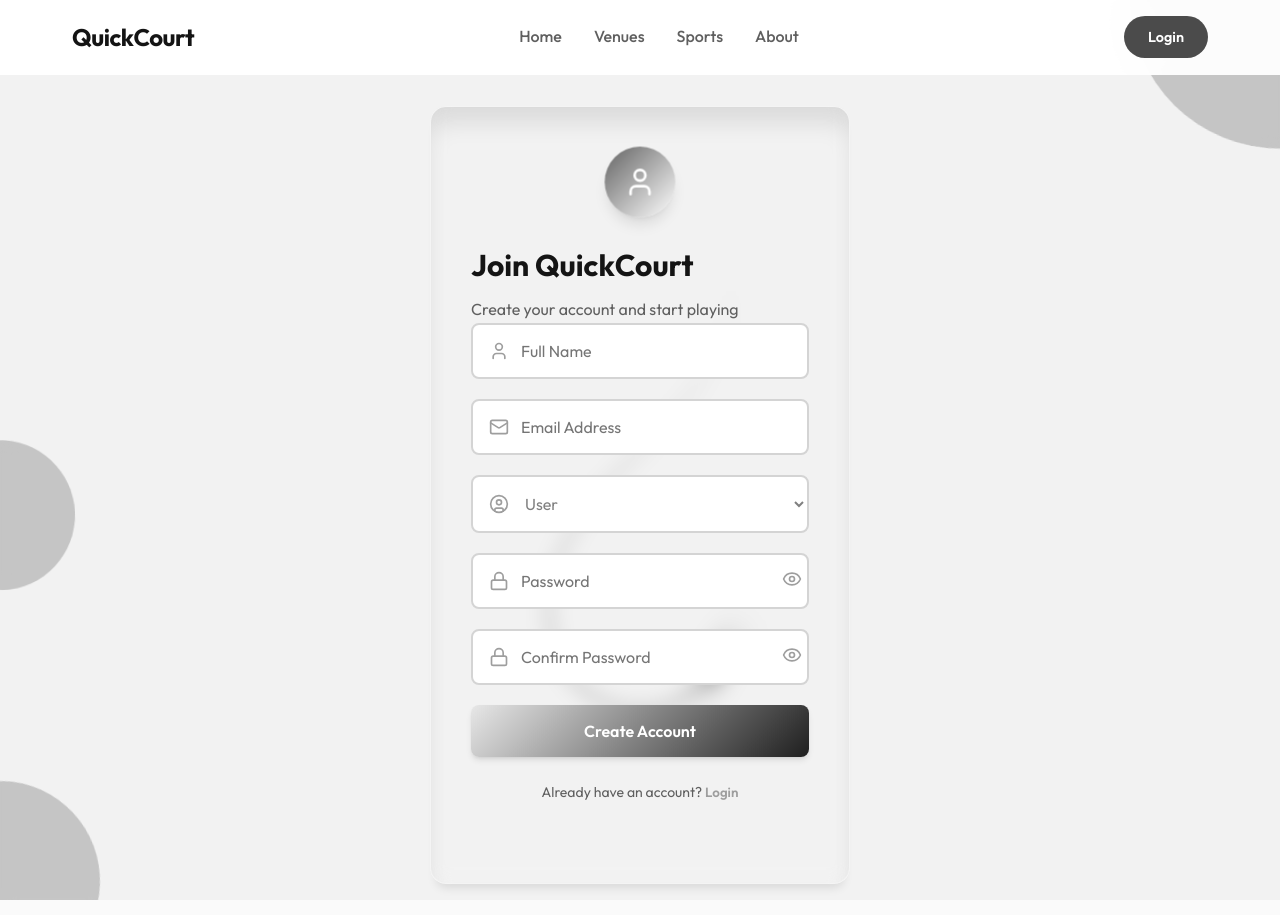
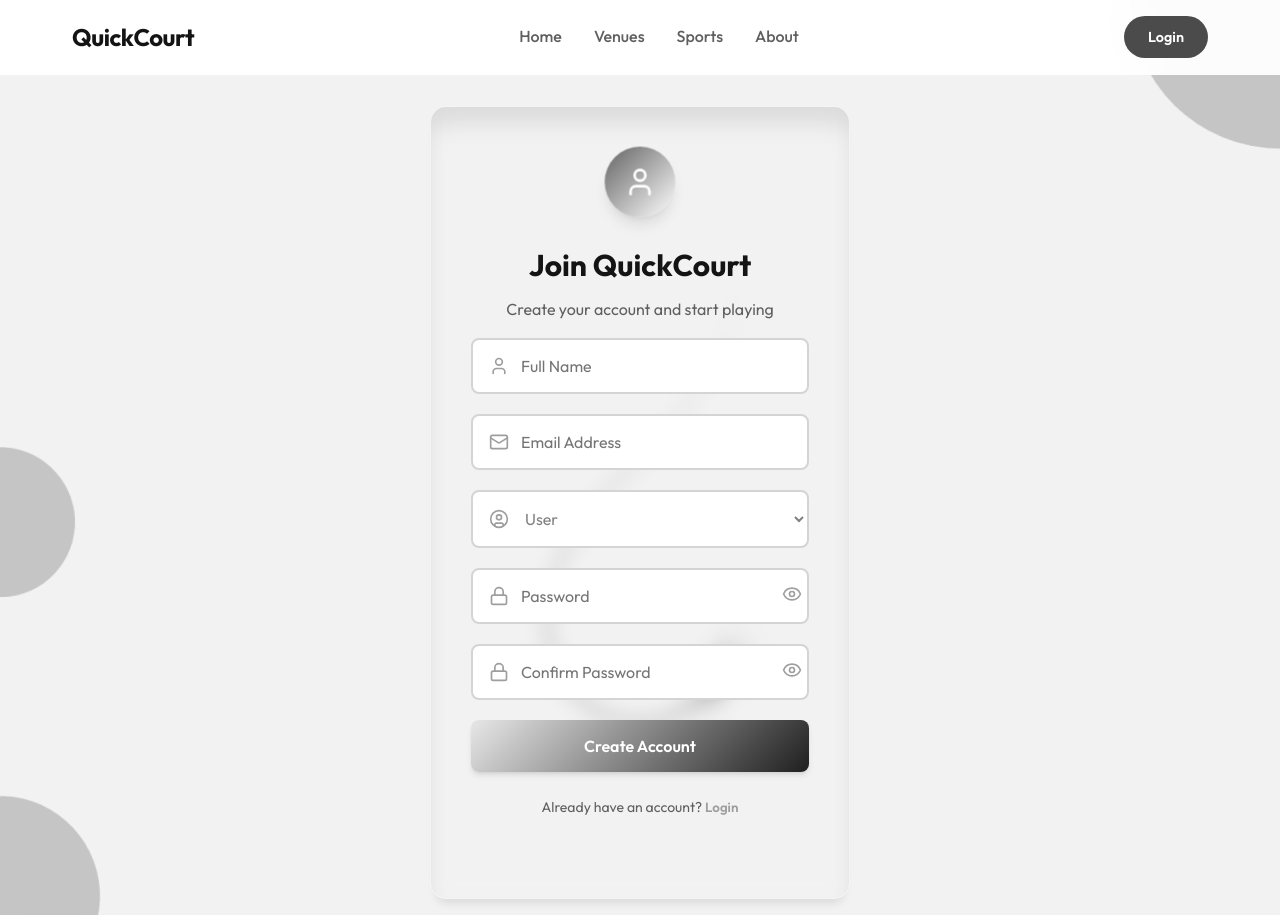
Before and after one commit to Neel2102/QuickCourt, a React (Vite) app in the folder client/: page /register in a window 1280 px wide. Built offline with nearby package versions, Linux system fonts and the light colour scheme.

Commit message:
Frontend

```diff
--- a/client/index.html
+++ b/client/index.html
@@ -4,7 +4,7 @@
     <meta charset="UTF-8" />
     <link rel="icon" type="image/svg+xml" href="/favicon.svg" />
     <meta name="viewport" content="width=device-width, initial-scale=1.0" />
-    <title>MernAuth</title>
+    <title>QuickCourt</title>
   </head>
   <body>
     <div id="root"></div>
--- a/client/src/CSS/Login.css
+++ b/client/src/CSS/Login.css
@@ -191,6 +191,7 @@
 .auth-subtitle-login {
   color: var(--text-secondary);
   font-size: 1rem;
+  margin-bottom: 15px;
 }
 
 .auth-header-1-login .auth-subtitle-login {
@@ -394,6 +395,10 @@
   transition: all 0.3s cubic-bezier(0.4, 0, 0.2, 1);
 }
 
+.auth-header-login{
+  place-items: center;
+}
+
 .auth-header-1-login ~ * .switch-button-login {
   color: var(--border-focus);
   text-decoration: underline;
```
